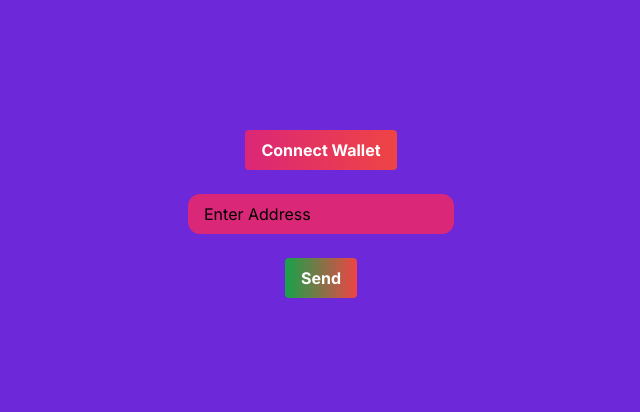
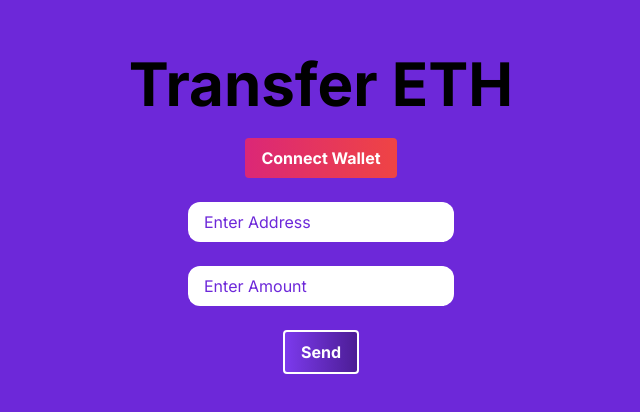
Before and after one commit to Saiweb3dev/Ethereum_Transfer_NextJS, a Next.js app: page / in a window 1280 px wide. Shown: the part 186-598 px from the top of the page, without its empty margins (319-959 px from the left). Built offline with nearby package versions, Linux system fonts and the light colour scheme.

Commit message:
UI changes

```diff
--- a/src/app/components/SimpleTransfer/Main.tsx
+++ b/src/app/components/SimpleTransfer/Main.tsx
@@ -16,25 +16,43 @@ const Main = () => {
  const [error, setError] = useState<string>("");
  const [contract, setContract] = useState<Web3.Contract | null>(null);
  const [address,setAddress] = useState<string>("");
+ const [amount,setAmount] = useState<number>(0);
 
  useEffect(() => {
+  const initialize = async () => {
      if (window.ethereum) {
        const web3Instance = new Web3(window.ethereum);
        setWeb3(web3Instance);
-    window.ethereum.enable().then(() => {
-      // Use the extracted contract address here
+       try {
+         await window.ethereum.enable();
+         const currentNetworkId = await web3Instance.eth.net.getId();
+         const networkId = BigInt(31337); // Convert 31337 to BigInt
+         if (currentNetworkId === networkId) {
            const contractInstance = new web3Instance.eth.Contract(
              SimpleABI,
-        SimpleContractAddress
+             SimpleContractAddress[networkId.toString()] // Assuming SimpleContractAddress can handle BigInt keys
            );
            console.log("Contract ABI:", SimpleABI);
-      console.log("Contract Address:", SimpleContractAddress);
+           console.log("Contract Address:", SimpleContractAddress[networkId.toString()]);
            setContract(contractInstance);
-    });
+         } else {
+           console.log("Please connect to the correct network.");
+           console.log("Current Network is -> ", currentNetworkId);
+         }
+       } catch (error) {
+         console.error("Error initializing web3 or contract:", error);
+       }
      } else {
        console.log("Please Install MetaMask!");
      }
+  };
+
+  initialize();
  }, []);
+
+
+
+
  const callContractFunction = async ({ functionName, params = [], msgValue }: ContractFunctionParams) => {
   console.log("Contract name -> ", functionName);
 
@@ -48,19 +66,21 @@ const Main = () => {
      if (isReadOnly) {
        result = await contract.methods[functionName](...params).call();
      } else {
+       console.log("Sending transaction...");
        result = await contract.methods[functionName](...params).send({
          from: window.ethereum.selectedAddress,
          value: web3.utils.toWei(msgValue.toString(), "ether"),
          gas:41000,
        });
      }
-    console.log(result);
+     console.log("Transaction result:", result);
      setError(""); // Clear error state on successful call
   } catch (error) {
      console.log("Error calling contract function:", error);
      setError("An error occurred while calling the contract function.");
   }
  };
+
   const handleConnectWallet = async () => {
     if (window.ethereum) {
       try {
@@ -83,8 +103,9 @@ const Main = () => {
   return (
     <>
     <div className='flex flex-col justify-center items-center space-y-6 bg-violet-700 h-screen w-full'>
+      <h1 className='text-6xl font-bold '>Transfer ETH</h1>
     {connected && (
-          <p className="text-2xl text-pink-800 bg-black px-4 py-2 rounded-xl">
+          <p className="text-2xl font-semibold text-violet-700 bg-white px-4 py-2 rounded-xl">
             Wallet: {walletAddress}
           </p>
         )}
@@ -95,9 +116,11 @@ const Main = () => {
       type="text"
       placeholder="Enter Address"
       onChange={(e) => setAddress(e.target.value)}
-      className='placeholder:text-black bg-pink-600 w-auto px-4 py-2 rounded-xl'
+      className='placeholder:text-violet-700 text-violet-700 bg-white w-auto px-4 py-2 rounded-xl'
       />
-      <button className='bg-gradient-to-r from-green-600 to-red-500 hover:bg-gradient-to-r text-white font-bold py-2 px-4 rounded' onClick={() => callContractFunction({ functionName: "transferFund", params: [address], msgValue: 1 })}>Send</button>
+      <input type="number" placeholder='Enter Amount' className='placeholder:text-violet-700 text-violet-700 bg-white w-auto px-4 py-2 rounded-xl'
+      onChange={(e) => setAmount(Number(e.target.value))} />
+      <button className='bg-gradient-to-r from-violet-600 to-violet-900 hover:bg-gradient-to-r text-white border-2 border-white font-bold py-2 px-4 rounded' onClick={() => callContractFunction({ functionName: "transferFund", params: [address], msgValue: amount })}>Send</button>
       </div>
     </>
 
--- a/src/app/page.tsx
+++ b/src/app/page.tsx
@@ -8,5 +8,6 @@ export default function Home() {
 
  return (
     <Main/>
+   // <MainComponent/>
  );
 }
```
Lines whose indentation alone changed are shown as unchanged.
